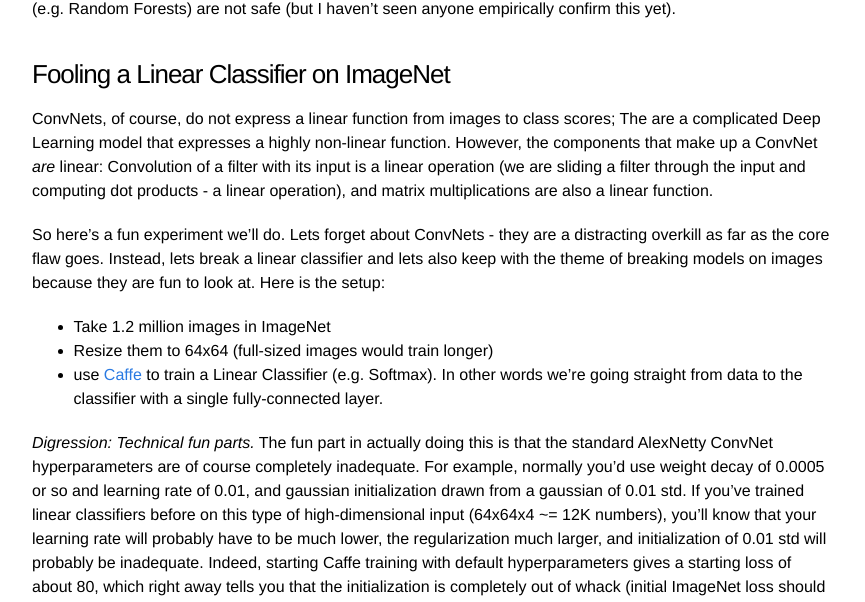
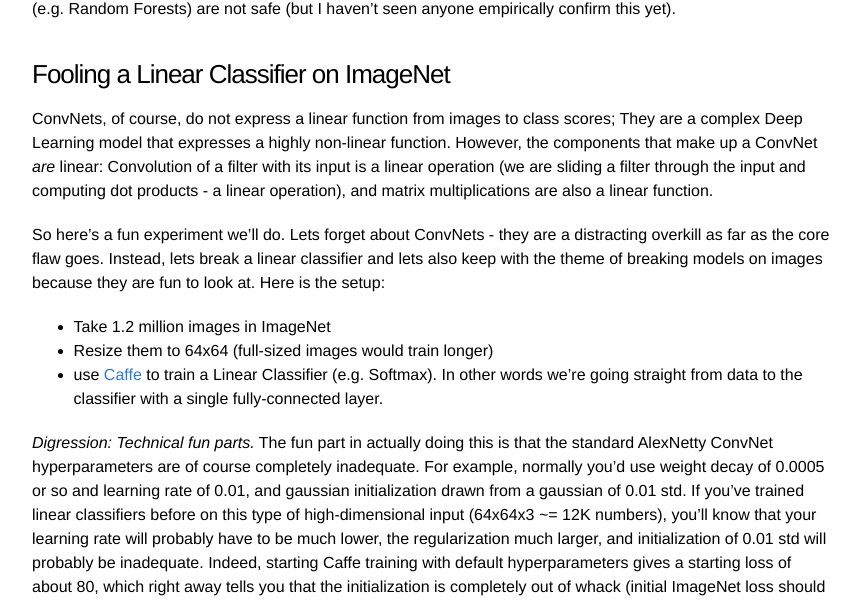
Before and after one commit to karpathy/karpathy.github.io, a Jekyll site: the page built from _posts/2015-03-30-breaking-convnets.markdown, in a window 1280 px wide and 1400 px high, scrolled down 3894 px. Shown: the part 150-752 px from the top of the window, without its empty margins (208-1073 px from the left). Built offline with Jekyll 4.4.1, drawn with Linux system fonts in a browser that asks for light colours; Markdown is read by kramdown in place of the engine named in the settings; formulas are drawn with MathJax 3; comment, search, counter and statistics services are not loaded; some of the changed text lies outside the part shown.

Commit message:
typos fix

```diff
--- a/_posts/2015-03-30-breaking-convnets.markdown
+++ b/_posts/2015-03-30-breaking-convnets.markdown
@@ -72,7 +72,7 @@ In short, to create a fooling image we start from whatever image we want (an act
 
 ### Fooling a Linear Classifier on ImageNet
 
-ConvNets, of course, do not express a linear function from images to class scores; The are a complicated Deep Learning model that expresses a highly non-linear function. However, the components that make up a ConvNet *are* linear: Convolution of a filter with its input is a linear operation (we are sliding a filter through the input and computing dot products - a linear operation), and matrix multiplications are also a linear function.
+ConvNets, of course, do not express a linear function from images to class scores; They are a complex Deep Learning model that expresses a highly non-linear function. However, the components that make up a ConvNet *are* linear: Convolution of a filter with its input is a linear operation (we are sliding a filter through the input and computing dot products - a linear operation), and matrix multiplications are also a linear function.
 
 So here's a fun experiment we'll do. Lets forget about ConvNets - they are a distracting overkill as far as the core flaw goes. Instead, lets break a linear classifier and lets also keep with the theme of breaking models on images because they are fun to look at. Here is the setup:
 
@@ -80,7 +80,7 @@ So here's a fun experiment we'll do. Lets forget about ConvNets - they are a dis
 - Resize them to 64x64 (full-sized images would train longer)
 - use [Caffe](http://caffe.berkeleyvision.org/) to train a Linear Classifier (e.g. Softmax). In other words we're going straight from data to the classifier with a single fully-connected layer.
 
-*Digression: Technical fun parts.* The fun part in actually doing this is that the standard AlexNetty ConvNet hyperparameters are of course completely inadequate. For example, normally you'd use weight decay of 0.0005 or so and learning rate of 0.01, and gaussian initialization drawn from a gaussian of 0.01 std. If you've trained linear classifiers before on this type of high-dimensional input (64x64x4 ~= 12K numbers), you'll know that your learning rate will probably have to be much lower, the regularization much larger, and initialization of 0.01 std will probably be inadequate. Indeed, starting Caffe training with default hyperparameters gives a starting loss of about 80, which right away tells you that the initialization is completely out of whack (initial ImageNet loss should be ballpark 7.0, which is -log(1/1000)). I scaled it down to 0.0001 std for Gaussian init which gives sensible starting loss. But then the loss right away explodes which tells you that the learning rate is way too high - I had to scale it all the way down to about 1e-7. Lastly, a weight decay of 0.0005 will give almost negligible regularization loss with 12K inputs - I had to scale it up to 100 to start getting reasonably-looking weights that aren't super-overfitted noise blobs. It's fun being a Neural Networks practitioner.
+*Digression: Technical fun parts.* The fun part in actually doing this is that the standard AlexNetty ConvNet hyperparameters are of course completely inadequate. For example, normally you'd use weight decay of 0.0005 or so and learning rate of 0.01, and gaussian initialization drawn from a gaussian of 0.01 std. If you've trained linear classifiers before on this type of high-dimensional input (64x64x3 ~= 12K numbers), you'll know that your learning rate will probably have to be much lower, the regularization much larger, and initialization of 0.01 std will probably be inadequate. Indeed, starting Caffe training with default hyperparameters gives a starting loss of about 80, which right away tells you that the initialization is completely out of whack (initial ImageNet loss should be ballpark 7.0, which is -log(1/1000)). I scaled it down to 0.0001 std for Gaussian init which gives sensible starting loss. But then the loss right away explodes which tells you that the learning rate is way too high - I had to scale it all the way down to about 1e-7. Lastly, a weight decay of 0.0005 will give almost negligible regularization loss with 12K inputs - I had to scale it up to 100 to start getting reasonably-looking weights that aren't super-overfitted noise blobs. It's fun being a Neural Networks practitioner.
 
 A linear classifier over image pixels implies that every class score is computed as a dot product between all the image pixels (stretched as a large column) and a learnable weight vector, one for each class. With input images of size 64x64x3 and 1000 ImageNet classes we therefore have 64x64x3x1000 = 12.3 million weights (beefy linear model!), and 1000 biases. Training these parameters on ImageNet with a K40 GPU takes only a few tens of minutes. We can then visualize each of the learned weights by reshaping them as images:
 
@@ -155,7 +155,7 @@ I should point out that [Explaining and Harnessing Adversarial Examples](http://
 
 As closing words for this post, the takeaway is that ConvNets still work very well in practice. Unfortunately, it seems that their competence is relatively limited to a small region around the data manifold that contains natural-looking images and distributions, and that once we artificially push images away from this manifold by computing noise patterns with backpropagation, we stumble into parts of image space where all bets are off, and where the linear functions in the network induce large subspaces of fooling inputs.
 
-With wishful thinking, one might hope that ConvNets would produce all-diffuse probabilities in regions outside the training data, but there is no part in the objective we normally use to train networks that explicitly enforces this constraint. Indeed, it seems that  the class scores in these regions of space are all over the place, and worse, a straight-forward attempt to patch this up by introducing a background class and iteratively adding fooling images as *background* are not effective in mitigating the problem.
+With wishful thinking, one might hope that ConvNets would produce all-diffuse probabilities in regions outside the training data, but there is no part in an ordinary objective (e.g. mean cross-entropy loss) that explicitly enforces this constraint. Indeed, it seems that  the class scores in these regions of space are all over the place, and worse, a straight-forward attempt to patch this up by introducing a background class and iteratively adding fooling images as a new *background* class during training are not effective in mitigating the problem.
 
 It currently seems that to fix this problem we need to change our objectives, and/or our forward functional norms. However, as far as I know we haven't found very good candidates for either. To be continued.
 
```
Also changed, not shown: other parts of _posts/2015-03-30-breaking-convnets.markdown (+1 -1 lines).
